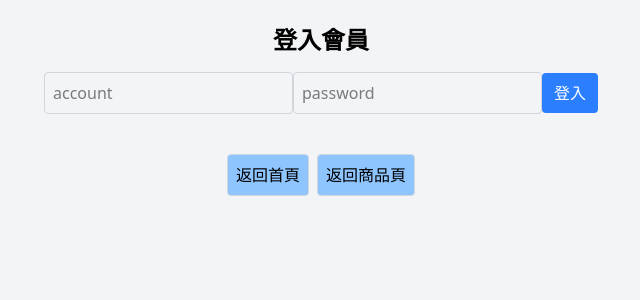
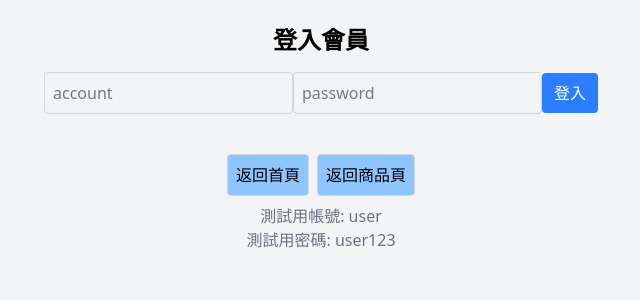
Before and after one commit to hane96/frontend_related, a React (Vite) app in the folder MiniShop/: page /login in a window 1280 px wide. Shown: the top 300 px of the page, without its empty margins (319-959 px from the left). Built offline with nearby package versions, Linux system fonts and the light colour scheme.

Commit message:
update login

```diff
--- a/MiniShop/src/assets/pages/Login.tsx
+++ b/MiniShop/src/assets/pages/Login.tsx
@@ -68,6 +68,9 @@ function Login() {
                 >返回商品頁</button>
           </div>
 
+          <p className="text-gray-500 mt-2">測試用帳號: user</p>
+          <p className="text-gray-500">測試用密碼: user123</p>
+
         </div>
     )
 }
```
